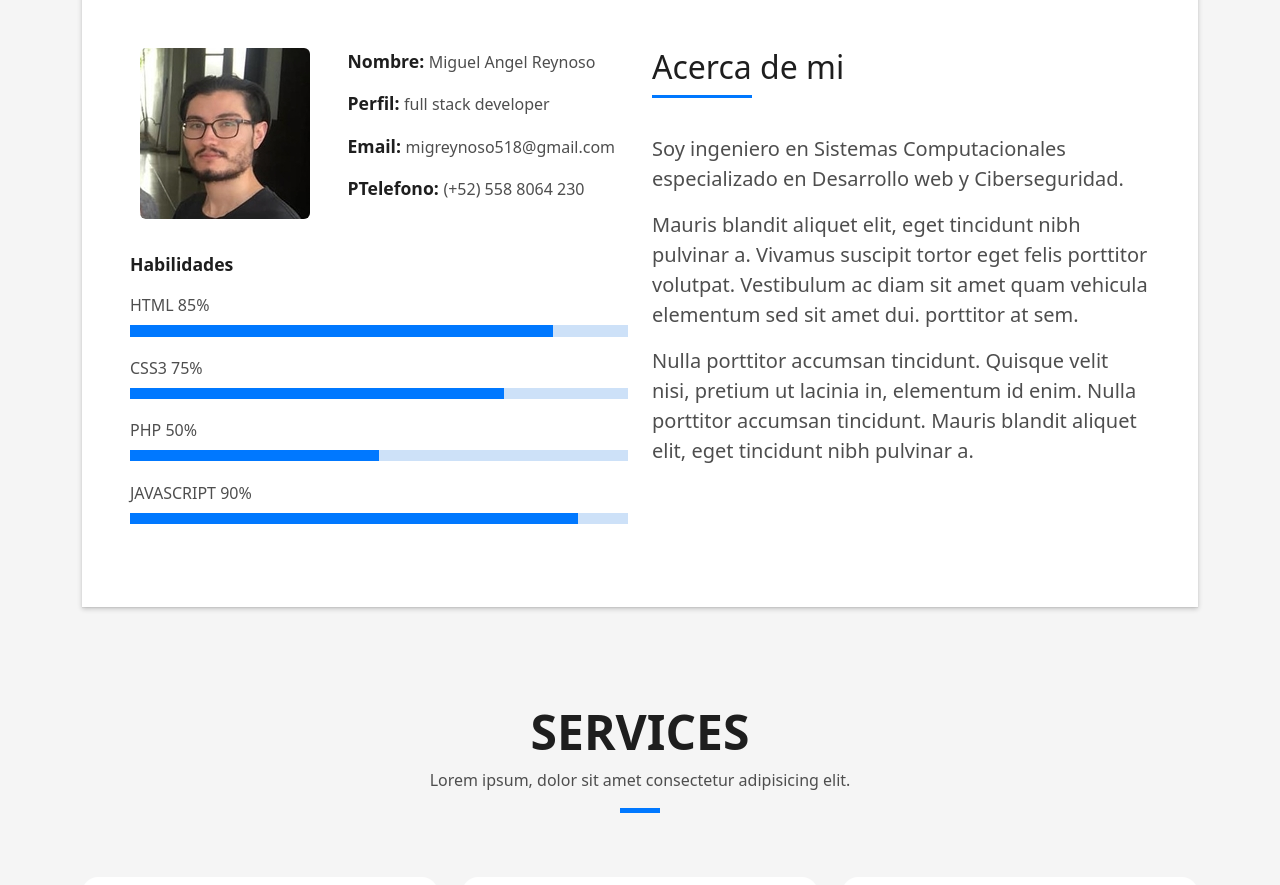
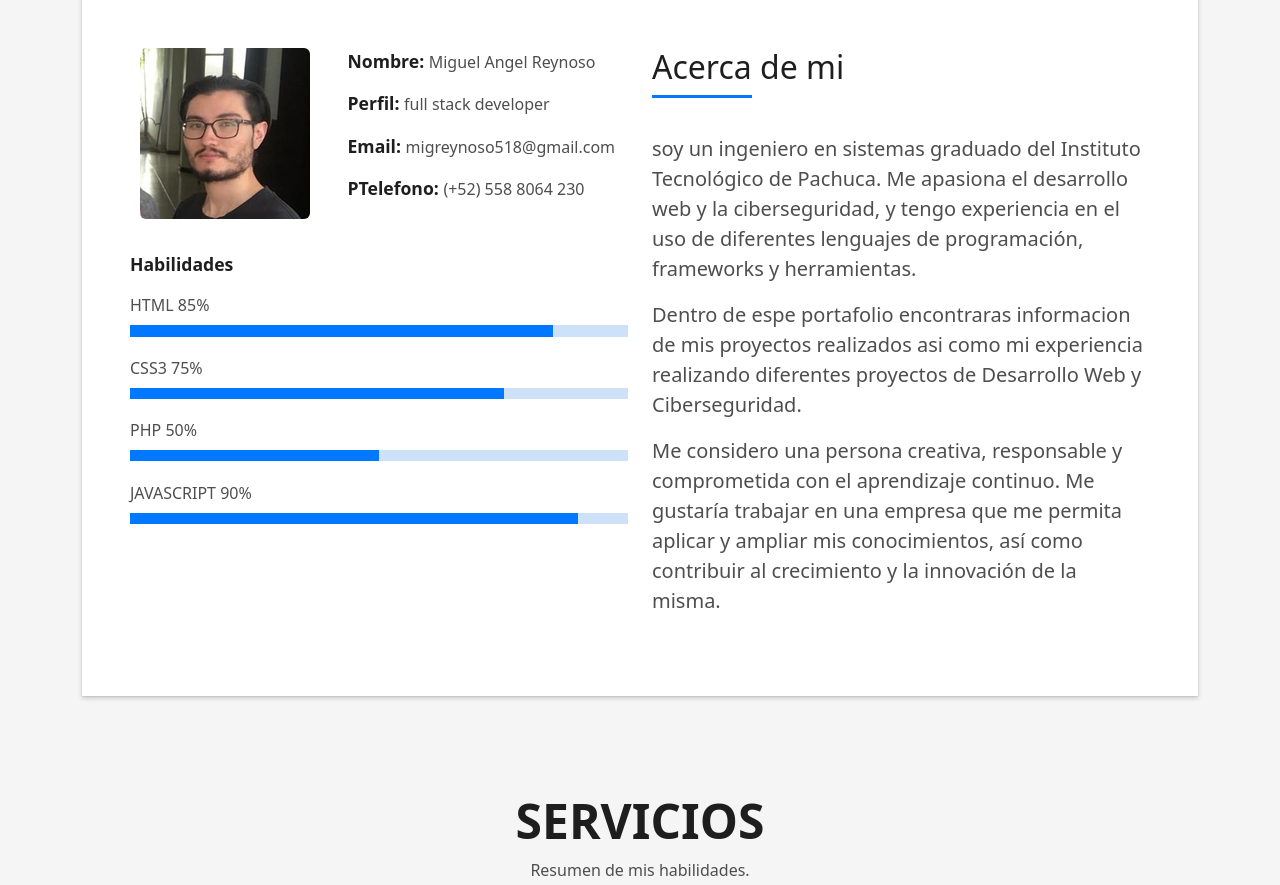
Before and after one commit to AlmiranteMiau/MyResume, a plain HTML site: page index.html in a window 1280 px wide. Shown: the part 880-1765 px from the top of the page. Drawn offline with Linux system fonts and the light colour scheme.

Commit message:
Cambio de varios titulos y agrego mas infomacion

```diff
--- a/index.html
+++ b/index.html
@@ -140,17 +140,18 @@
                       </h5>
                     </div>
                     <p class="lead">
-                      Soy ingeniero en Sistemas Computacionales especializado en Desarrollo web y Ciberseguridad.
+                      soy un ingeniero en sistemas graduado del Instituto Tecnológico de Pachuca.
+                      Me apasiona el desarrollo web y la ciberseguridad,
+                      y tengo experiencia en el uso de diferentes lenguajes de programación, frameworks y herramientas.
                     </p>
                     <p class="lead">
-                      Mauris blandit aliquet elit, eget tincidunt nibh pulvinar a. Vivamus suscipit tortor eget felis
-                      porttitor volutpat. Vestibulum
-                      ac diam sit amet quam vehicula elementum sed sit amet dui. porttitor at sem.
+                      Dentro de espe portafolio encontraras informacion de mis proyectos realizados asi como mi
+                      experiencia realizando diferentes proyectos de Desarrollo Web y Ciberseguridad.
                     </p>
                     <p class="lead">
-                      Nulla porttitor accumsan tincidunt. Quisque velit nisi, pretium ut lacinia in, elementum id enim.
-                      Nulla porttitor accumsan
-                      tincidunt. Mauris blandit aliquet elit, eget tincidunt nibh pulvinar a.
+                      Me considero una persona creativa, responsable y comprometida con el aprendizaje continuo.
+                      Me gustaría trabajar en una empresa que me permita aplicar y ampliar mis conocimientos,
+                      así como contribuir al crecimiento y la innovación de la misma.
                     </p>
                   </div>
                 </div>
@@ -168,10 +169,10 @@
           <div class="col-sm-12">
             <div class="title-box text-center">
               <h3 class="title-a">
-                Services
+                Servicios
               </h3>
               <p class="subtitle-a">
-                Lorem ipsum, dolor sit amet consectetur adipisicing elit.
+                Resumen de mis habilidades.
               </p>
               <div class="line-mf"></div>
             </div>
@@ -332,7 +333,7 @@
           <div class="col-sm-12">
             <div class="title-box text-center">
               <h3 class="title-a">
-                Portfolio
+                Portafolio
               </h3>
               <p class="subtitle-a">
                 Lorem ipsum, dolor sit amet consectetur adipisicing elit.
```
